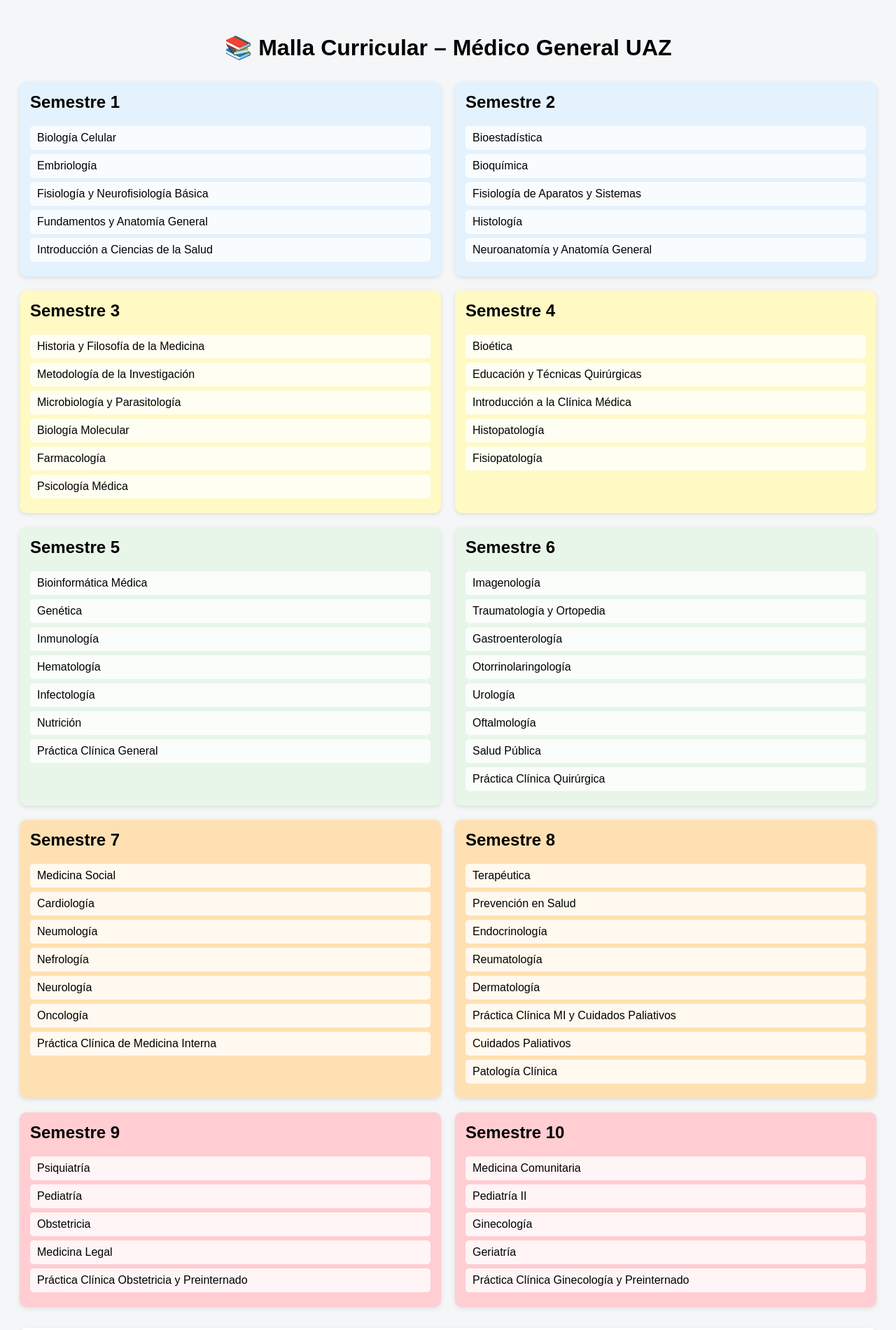
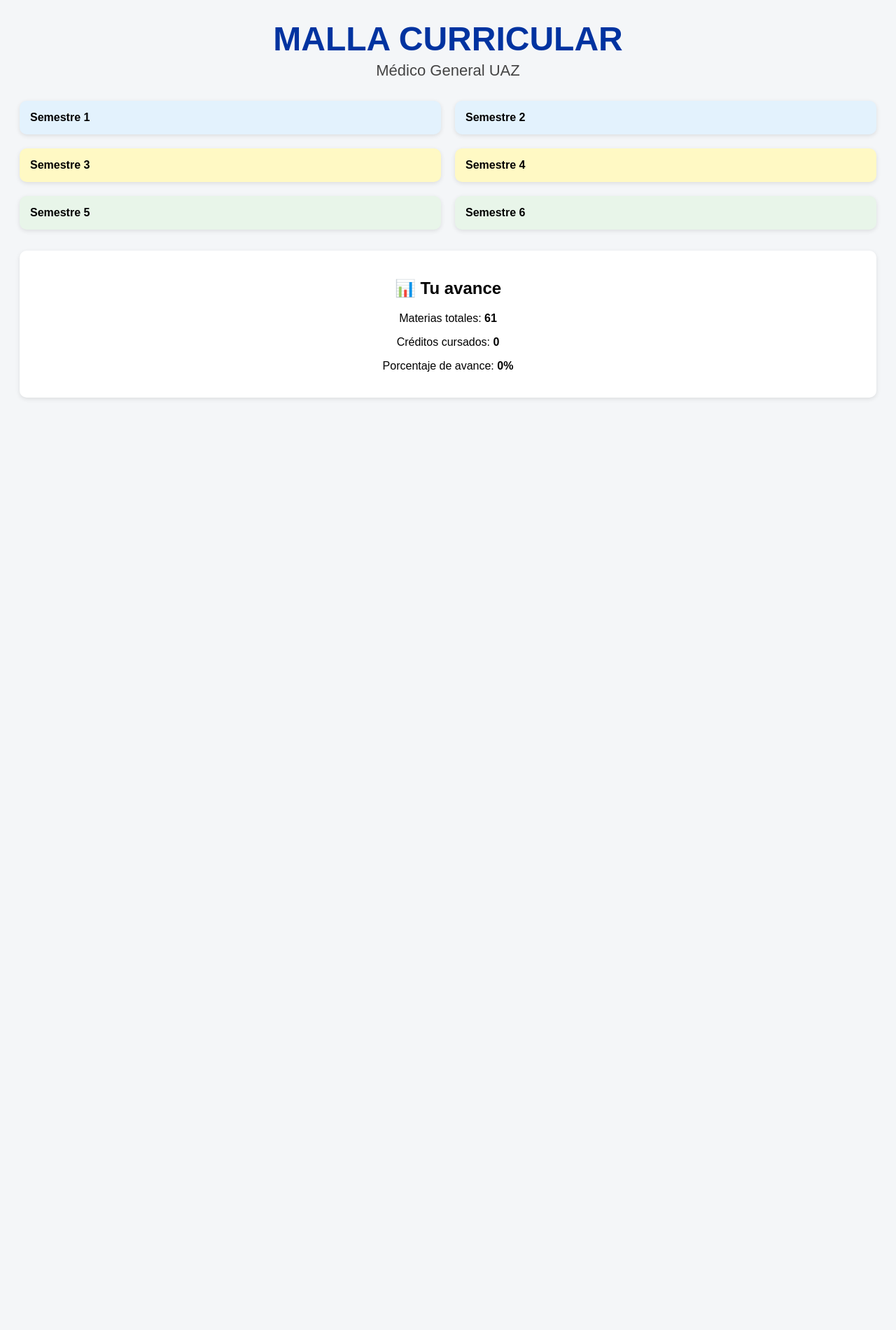
Before and after one commit to eliub229/medicinamalla, a plain HTML site: page index.html in a window 1280 px wide. Shown: the top 1900 px of the page at 70% size. After the commit the page ends 800 px from the top, so only its background shows below. Drawn offline with Linux system fonts and the light colour scheme.

Commit message:
Update index.html

```diff
--- a/index.html
+++ b/index.html
@@ -11,12 +11,26 @@
     padding: 20px;
 }
 
-h1 {
+/* TITULOS */
+.titulo {
     text-align: center;
     margin-bottom: 30px;
 }
 
-/* GRID DE 2 COLUMNAS */
+.titulo h1 {
+    font-size: 48px;
+    color: #0033a0; /* azul rey */
+    margin: 0;
+}
+
+.titulo h2 {
+    font-size: 22px;
+    color: #444;
+    margin-top: 5px;
+    font-weight: normal;
+}
+
+/* GRID */
 .grid {
     display: grid;
     grid-template-columns: repeat(2, 1fr);
@@ -25,16 +39,23 @@
 
 /* SEMESTRES */
 .semestre {
-    padding: 15px;
     border-radius: 10px;
     box-shadow: 0 2px 6px rgba(0,0,0,0.1);
+    overflow: hidden;
 }
 
-.semestre h2 {
-    margin-top: 0;
+.semestre-header {
+    padding: 15px;
+    font-weight: bold;
+    cursor: pointer;
 }
 
-/* COLORES POR SEMESTRE */
+.semestre-body {
+    padding: 15px;
+    display: none;
+}
+
+/* COLORES */
 .azul { background: #e3f2fd; }
 .amarillo { background: #fff9c4; }
 .verde { background: #e8f5e9; }
@@ -45,13 +66,9 @@
 .materia {
     padding: 8px 10px;
     margin: 6px 0;
-    background: rgba(255,255,255,0.8);
+    background: #ffffff;
     border-radius: 5px;
     cursor: pointer;
-}
-
-.materia:hover {
-    background: rgba(255,255,255,1);
 }
 
 .materia.cursada {
@@ -81,32 +98,41 @@
 
 <body>
 
-<h1>📚 Malla Curricular – Médico General UAZ</h1>
+<div class="titulo">
+    <h1>MALLA CURRICULAR</h1>
+    <h2>Médico General UAZ</h2>
+</div>
 
 <div class="grid">
 
-<!-- SEMESTRES 1 y 2 -->
+<!-- SEMESTRE 1 -->
 <div class="semestre azul">
-<h2>Semestre 1</h2>
+<div class="semestre-header">Semestre 1</div>
+<div class="semestre-body">
 <div class="materia" data-creditos="5.5">Biología Celular</div>
 <div class="materia" data-creditos="6.5">Embriología</div>
 <div class="materia" data-creditos="6.5">Fisiología y Neurofisiología Básica</div>
 <div class="materia" data-creditos="7.5">Fundamentos y Anatomía General</div>
 <div class="materia" data-creditos="3.5">Introducción a Ciencias de la Salud</div>
 </div>
+</div>
 
+<!-- SEMESTRE 2 -->
 <div class="semestre azul">
-<h2>Semestre 2</h2>
+<div class="semestre-header">Semestre 2</div>
+<div class="semestre-body">
 <div class="materia" data-creditos="3">Bioestadística</div>
 <div class="materia" data-creditos="6.5">Bioquímica</div>
 <div class="materia" data-creditos="6.5">Fisiología de Aparatos y Sistemas</div>
 <div class="materia" data-creditos="5.5">Histología</div>
 <div class="materia" data-creditos="7.5">Neuroanatomía y Anatomía General</div>
 </div>
+</div>
 
-<!-- SEMESTRES 3 y 4 -->
+<!-- SEMESTRE 3 -->
 <div class="semestre amarillo">
-<h2>Semestre 3</h2>
+<div class="semestre-header">Semestre 3</div>
+<div class="semestre-body">
 <div class="materia" data-creditos="3">Historia y Filosofía de la Medicina</div>
 <div class="materia" data-creditos="3.5">Metodología de la Investigación</div>
 <div class="materia" data-creditos="6.5">Microbiología y Parasitología</div>
@@ -114,19 +140,24 @@
 <div class="materia" data-creditos="6.5">Farmacología</div>
 <div class="materia" data-creditos="3">Psicología Médica</div>
 </div>
+</div>
 
+<!-- SEMESTRE 4 -->
 <div class="semestre amarillo">
-<h2>Semestre 4</h2>
+<div class="semestre-header">Semestre 4</div>
+<div class="semestre-body">
 <div class="materia" data-creditos="3.5">Bioética</div>
 <div class="materia" data-creditos="6.5">Educación y Técnicas Quirúrgicas</div>
 <div class="materia" data-creditos="3.5">Introducción a la Clínica Médica</div>
 <div class="materia" data-creditos="3.5">Histopatología</div>
 <div class="materia" data-creditos="4.5">Fisiopatología</div>
 </div>
+</div>
 
-<!-- SEMESTRES 5 y 6 -->
+<!-- SEMESTRE 5 -->
 <div class="semestre verde">
-<h2>Semestre 5</h2>
+<div class="semestre-header">Semestre 5</div>
+<div class="semestre-body">
 <div class="materia" data-creditos="3.5">Bioinformática Médica</div>
 <div class="materia" data-creditos="3">Genética</div>
 <div class="materia" data-creditos="4.5">Inmunología</div>
@@ -135,9 +166,12 @@
 <div class="materia" data-creditos="3">Nutrición</div>
 <div class="materia" data-creditos="3">Práctica Clínica General</div>
 </div>
+</div>
 
+<!-- SEMESTRE 6 -->
 <div class="semestre verde">
-<h2>Semestre 6</h2>
+<div class="semestre-header">Semestre 6</div>
+<div class="semestre-body">
 <div class="materia" data-creditos="3.5">Imagenología</div>
 <div class="materia" data-creditos="3">Traumatología y Ortopedia</div>
 <div class="materia" data-creditos="4.5">Gastroenterología</div>
@@ -147,49 +181,9 @@
 <div class="materia" data-creditos="5.5">Salud Pública</div>
 <div class="materia" data-creditos="3">Práctica Clínica Quirúrgica</div>
 </div>
-
-<!-- SEMESTRES 7 y 8 -->
-<div class="semestre naranja">
-<h2>Semestre 7</h2>
-<div class="materia" data-creditos="5.5">Medicina Social</div>
-<div class="materia" data-creditos="3.5">Cardiología</div>
-<div class="materia" data-creditos="4.5">Neumología</div>
-<div class="materia" data-creditos="3.5">Nefrología</div>
-<div class="materia" data-creditos="3.5">Neurología</div>
-<div class="materia" data-creditos="3">Oncología</div>
-<div class="materia" data-creditos="3">Práctica Clínica de Medicina Interna</div>
 </div>
 
-<div class="semestre naranja">
-<h2>Semestre 8</h2>
-<div class="materia" data-creditos="3.5">Terapéutica</div>
-<div class="materia" data-creditos="5.5">Prevención en Salud</div>
-<div class="materia" data-creditos="4.5">Endocrinología</div>
-<div class="materia" data-creditos="3.5">Reumatología</div>
-<div class="materia" data-creditos="3">Dermatología</div>
-<div class="materia" data-creditos="3">Práctica Clínica MI y Cuidados Paliativos</div>
-<div class="materia" data-creditos="2">Cuidados Paliativos</div>
-<div class="materia" data-creditos="4.5">Patología Clínica</div>
-</div>
-
-<!-- SEMESTRES 9 y 10 -->
-<div class="semestre rojo">
-<h2>Semestre 9</h2>
-<div class="materia" data-creditos="3">Psiquiatría</div>
-<div class="materia" data-creditos="4.5">Pediatría</div>
-<div class="materia" data-creditos="4.5">Obstetricia</div>
-<div class="materia" data-creditos="3">Medicina Legal</div>
-<div class="materia" data-creditos="3">Práctica Clínica Obstetricia y Preinternado</div>
-</div>
-
-<div class="semestre rojo">
-<h2>Semestre 10</h2>
-<div class="materia" data-creditos="5.5">Medicina Comunitaria</div>
-<div class="materia" data-creditos="4.5">Pediatría II</div>
-<div class="materia" data-creditos="4.5">Ginecología</div>
-<div class="materia" data-creditos="2">Geriatría</div>
-<div class="materia" data-creditos="3">Práctica Clínica Ginecología y Preinternado</div>
-</div>
+<!-- SEMESTRES 7–10 siguen igual si los quieres después -->
 
 </div>
 
@@ -201,12 +195,20 @@
 </div>
 
 <script>
+const headers = document.querySelectorAll('.semestre-header');
+headers.forEach(h => {
+    h.addEventListener('click', () => {
+        const body = h.nextElementSibling;
+        body.style.display = body.style.display === 'block' ? 'none' : 'block';
+    });
+});
+
 const materias = document.querySelectorAll('.materia');
 const creditosTotales = 261;
 
-materias.forEach(materia => {
-    materia.addEventListener('click', () => {
-        materia.classList.toggle('cursada');
+materias.forEach(m => {
+    m.addEventListener('click', () => {
+        m.classList.toggle('cursada');
         calcular();
     });
 });
```
